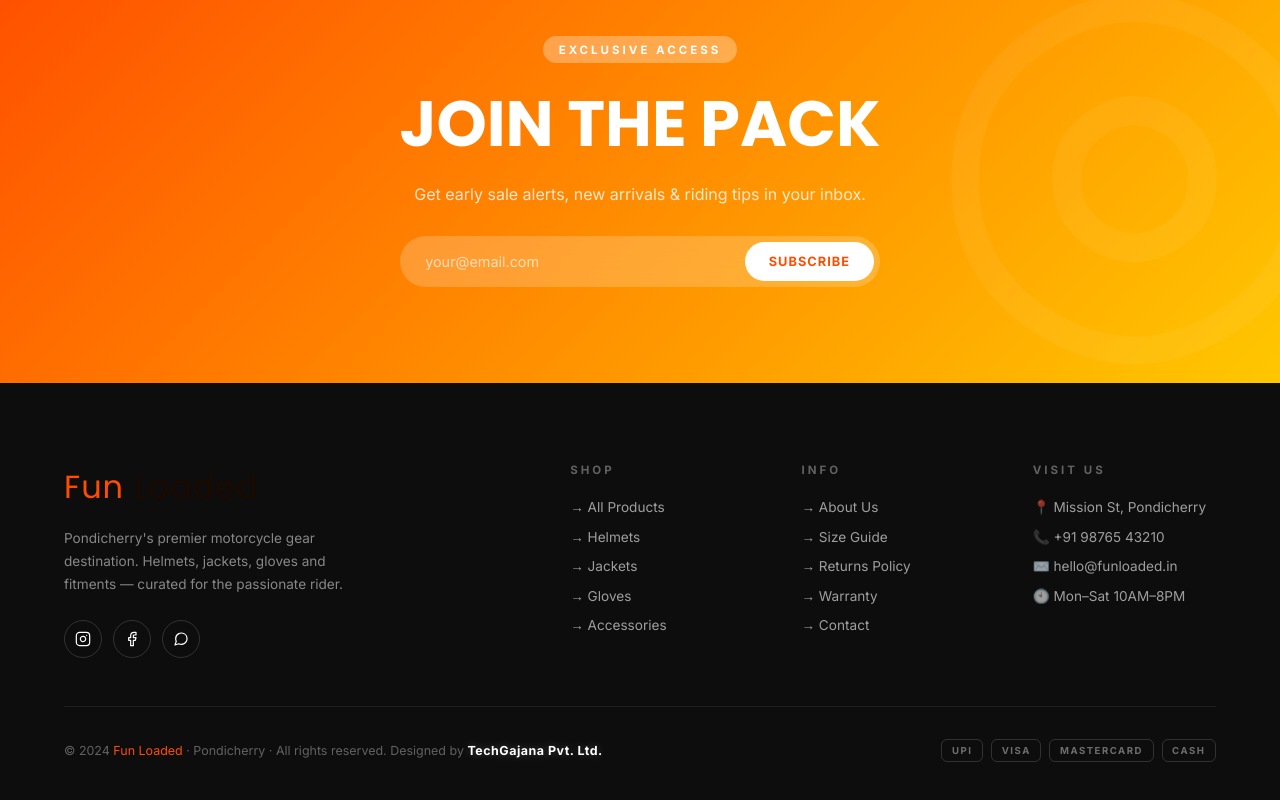
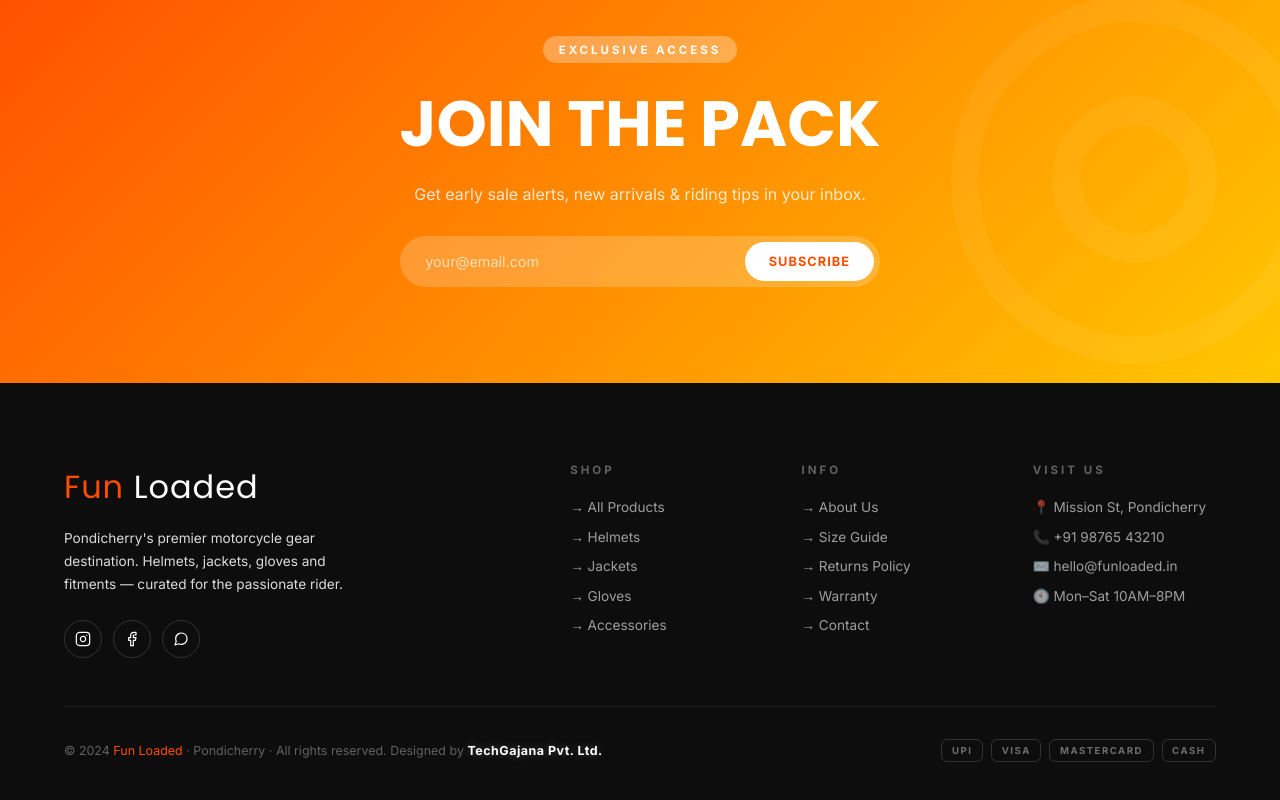
Before and after one commit to TechMADS/Helmetshope, a plain HTML site: page index.html in a window 1280 px wide. Shown: the part 4245-5045 px from the top of the page. Drawn offline with Linux system fonts and the light colour scheme.

Commit message:
first commit

```diff
--- a/index.html
+++ b/index.html
@@ -358,8 +358,9 @@
 ══════════════════════════════════════════ */
 footer{background:#0D0D0D;color:#fff;padding:5rem 5vw 2.5rem}
 .footer-top{display:grid;grid-template-columns:2.5fr 1fr 1fr 1fr;gap:3rem;padding-bottom:3rem;border-bottom:1px solid rgba(255,255,255,.08);margin-bottom:2rem}
-.footer-brand .nav-logo{display:block;margin-bottom:1rem;font-size:2rem}
-.footer-brand p{font-size:.85rem;color:rgba(255,255,255,.5);line-height:1.7;max-width:280px;margin-bottom:1.5rem}
+.footer-brand .nav-logo{display:block;margin-bottom:1rem;font-size:2rem;color:#fff}
+.footer-brand .nav-logo span{color:var(--A1)}
+.footer-brand p{font-size:.85rem;color:rgba(255,255,255,.85);line-height:1.7;max-width:280px;margin-bottom:1.5rem}
 .footer-socials{display:flex;gap:.7rem}
 .f-soc{width:38px;height:38px;border-radius:50%;border:1px solid rgba(255,255,255,.15);display:flex;align-items:center;justify-content:center;transition:all .3s}
 .f-soc:hover{background:var(--A1);border-color:var(--A1)}
@@ -488,6 +489,9 @@
   .nl-form{flex-direction:column;border-radius:20px;background:rgba(255,255,255,.15)}
   .nl-form input{padding:1rem 1.2rem}
   .nl-form button{border-radius:12px;padding:.8rem}
+  .contact-body{grid-template-columns:1fr;gap:2rem}
+  .contact-info-box,.contact-form-box{width:100%}
+  .social-strip{flex-direction:column}
   body{cursor:auto}
   #cursor,#cursor-trail{display:none}
   .shop-toolbar{flex-direction:column;align-items:flex-start}
```
